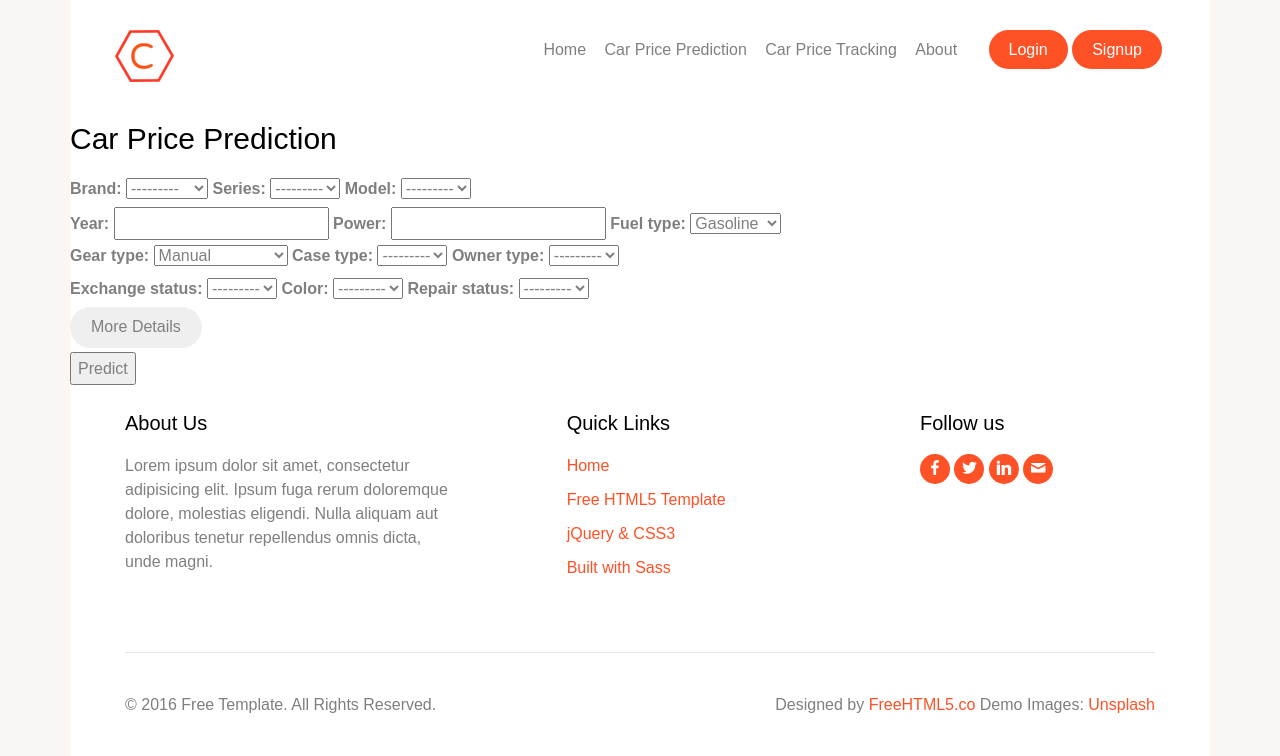
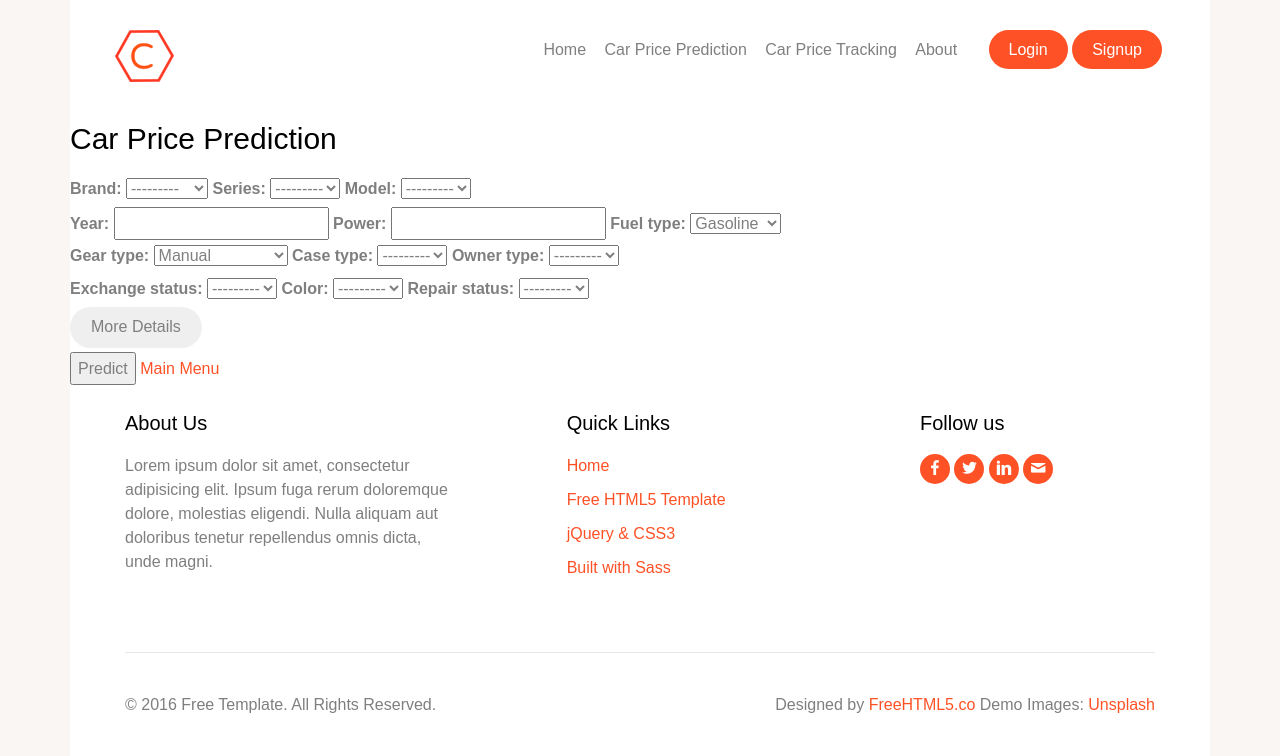
Before and after one commit to enesakdereli/CarPricePrediction, a Django app: page /cpp/add/ in a window 1280 px wide. Shown: the top 756 px of the page. Run offline with Django 3.2, Linux system fonts and the light colour scheme; data comes from the database, SQL or seed files in the repository; data that the repository does not hold is empty; parts of the project's set-up code (start-up, migrations or seed data) failed here and were passed over; some libraries are stand-ins or nearby versions; some web fonts are replaced.

Commit message:
small update

```diff
--- a/cpp/templates/cpp/carproperties_form.html
+++ b/cpp/templates/cpp/carproperties_form.html
@@ -55,6 +55,7 @@
             </ul>
         </div>
     <button type="submit">Predict</button>
+    <a href="{% url 'cpp:cpp_home' %}">Main Menu</a>
     </form>
     <script src="https://code.jquery.com/jquery-3.3.1.min.js"></script>
     <script>
```
